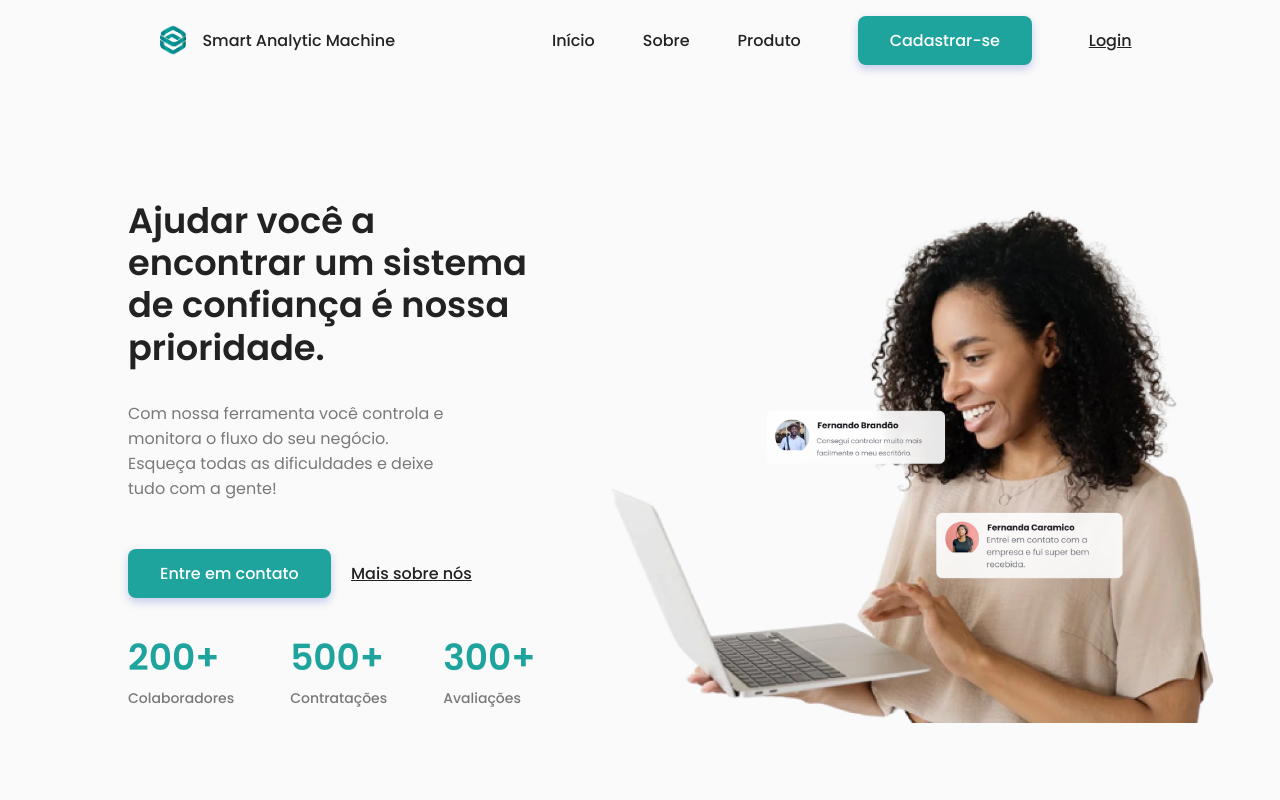
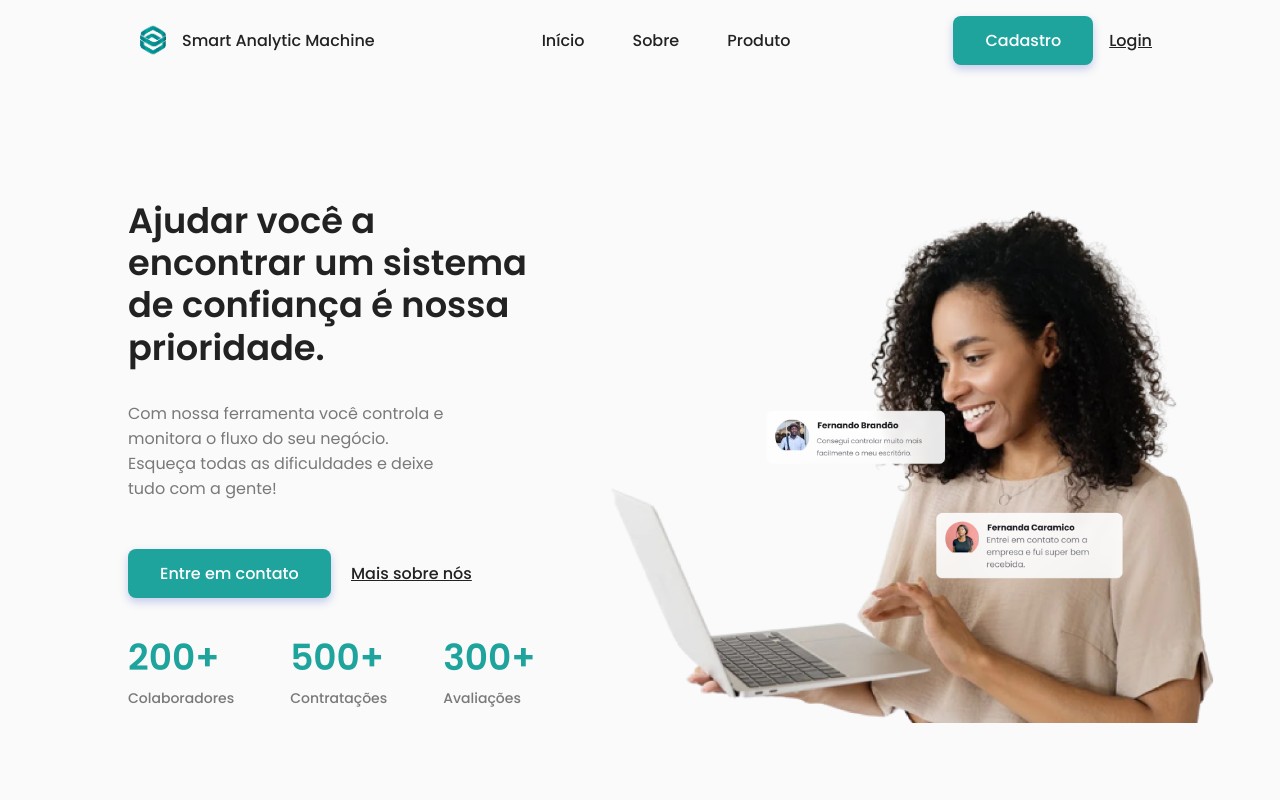
Before and after one commit to Grupo1-2ADSB/Site, a website: page site/public/index.html in a window 1280 px wide. Shown: the top 800 px of the page. Drawn offline with nearby package versions, Linux system fonts and the light colour scheme.

Commit message:
ajuste no menu e adicionando fav icon

```diff
--- a/site/public/css/main.css
+++ b/site/public/css/main.css
@@ -1,7 +1,6 @@
-@import url('https://fonts.googleapis.com/css2?family=Poppins:ital,wght@0,100;0,200;0,300;0,400;0,500;0,600;0,700;0,800;0,900;1,100;1,200;1,300;1,400;1,500;1,600;1,700;1,800;1,900&display=swap');
+@import url("https://fonts.googleapis.com/css2?family=Poppins:ital,wght@0,100;0,200;0,300;0,400;0,500;0,600;0,700;0,800;0,900;1,100;1,200;1,300;1,400;1,500;1,600;1,700;1,800;1,900&display=swap");
 
 :root {
-
   /*
        VARIAVEIS E VALORES PRÉ-DEFINIDOS
        ----------------------------------------------------------------------------------
@@ -26,13 +25,13 @@
        TamanhoTxt: tamanho utilizado nos textos normais
     */
 
-    --azulDegrade: #3E838C;
-    --azulDegrade2: #22A59F;
-    --azulPrincipal: #1EA49D;
+  --azulDegrade: #3e838c;
+  --azulDegrade2: #22a59f;
+  --azulPrincipal: #1ea49d;
   --preto: #222222;
   --cinza: #797979;
   --body-color: #fafafa;
-    --branco: #FFFFFF;
+  --branco: #ffffff;
 
   --tamanhoTxt: 1.5rem;
   --tamanhoLogoMarca: 1.5rem;
@@ -55,7 +54,7 @@
 
   --body-font: "Poppins", sans-serif;
   font-size: 16px;
-    font-family: 'Poppins', Arial, helvetica, sans-serif;
+  font-family: "Poppins", Arial, helvetica, sans-serif;
 }
 
 * {
@@ -148,8 +147,12 @@ button {
 .nav {
   height: var(--header-height);
   display: flex;
-  justify-content: space-around;
+  justify-content: space-between;
   align-items: center;
+}
+
+.nav-menu{
+  margin-right: 6rem;
 }
 
 .nav-logo {
@@ -172,8 +175,13 @@ button {
   color: var(--preto);
 }
 
-.nav-text>span {
+.nav-text > span {
   visibility: visible;
+}
+
+.nav-login-respo {
+  display: flex;
+  align-items: center;
 }
 
 .nav-button,
@@ -412,7 +420,7 @@ button {
 
 /* animação do input subindo */
 /* seletor adjacente para que somente o contact-label receba essas propriedades */
-.contact-input:focus+.contact-label {
+.contact-input:focus + .contact-label {
   top: -0.75rem;
   left: 0;
   font-size: var(--smaller-font-size);
@@ -420,7 +428,8 @@ button {
 }
 
 /* animação do input subindo */
-.contact-input:not(:placeholder-shown).contact-input:not(:focus)+.contact-label {
+.contact-input:not(:placeholder-shown).contact-input:not(:focus)
+  + .contact-label {
   top: -0.75rem;
   font-size: var(--smaller-font-size);
   z-index: 10;
--- a/site/public/index.html
+++ b/site/public/index.html
@@ -5,6 +5,7 @@
   <meta charset="UTF-8" />
   <meta name="viewport" content="width=device-width, initial-scale=1.0" />
   <link href="https://unpkg.com/boxicons@2.1.4/css/boxicons.min.css" rel="stylesheet" />
+  <link rel="shortcut icon" href="imgs/favicon.ico" type="image/x-icon">
   <link rel="stylesheet" href="css/main.css" />
   <link rel="stylesheet" href="css/response.css">
   <title>Página Inicial | Smart Analytic Machine</title>
@@ -40,8 +41,10 @@
           </li>
         </ul>
       </div>
-      <a href="buscaEmpresa.html" class="button nav-button">Cadastrar-se</a>
-      <a href="login.html" class="nav-login">Login</a>
+      <div class="nav-login-respo">
+        <a href="cadastroEmpresa.html" class="button nav-button">Cadastro</a>
+        <a href="login.html" class="nav-login">Login</a>
+      </div>
     </nav>
   </header>
   <main class="main">
@@ -160,7 +163,7 @@
           Gostou da nossa proposta? <br />
           Cadastre sua empresa!
         </h1>
-        <a href="buscaEmpresa.html" class="button slogan-button">Cadastrar-se</a>
+        <a href="#" class="button slogan-button">Cadastrar-se</a>
       </div>
     </section>
     <section class="map section">
```
Also changed, not shown: site/public/imgs/favicon.ico (added). Lines whose indentation alone changed are shown as unchanged.
